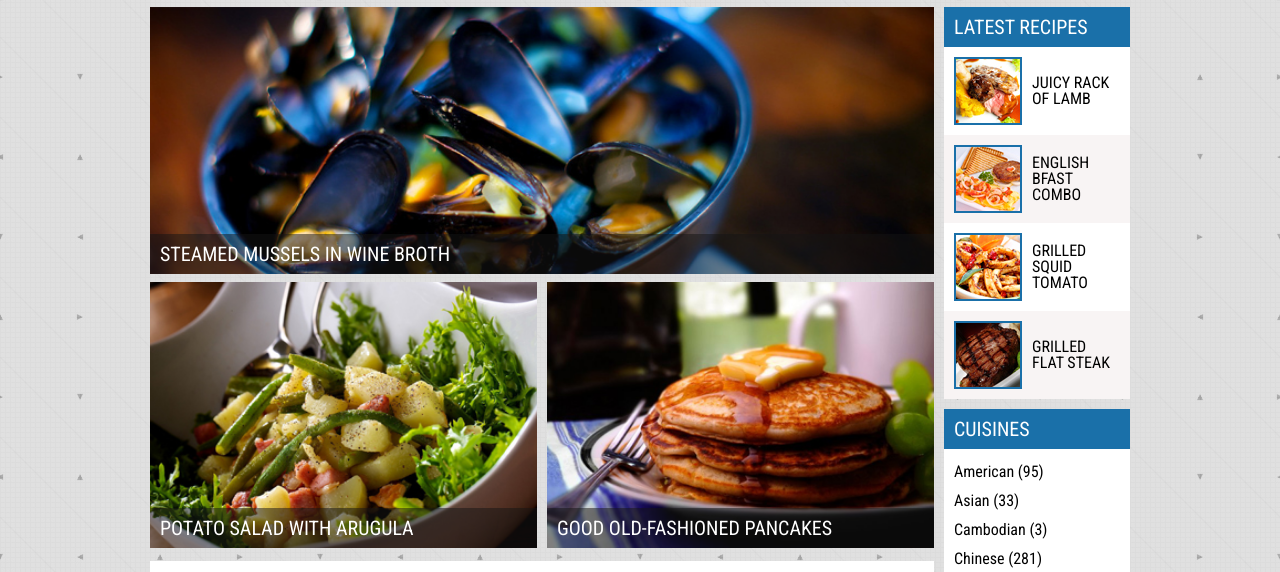
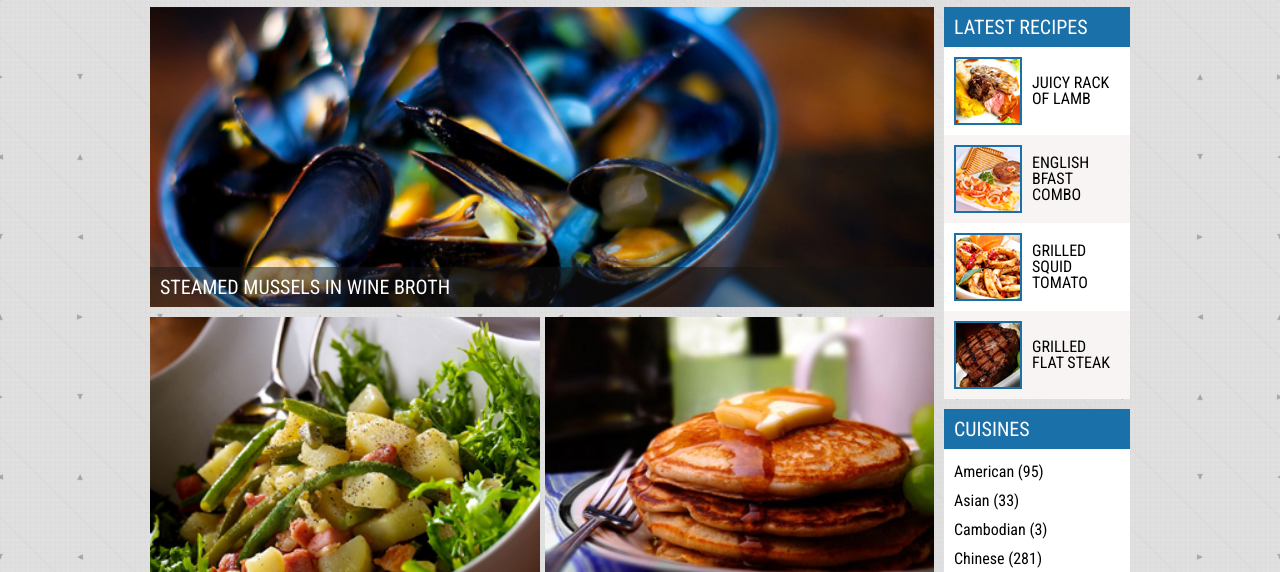
Before and after one commit to samanehesh/GulpProject, a website: page dev/index.html in a window 1280 px wide. Shown: the part 118-690 px from the top of the page. Drawn offline with nearby package versions, Linux system fonts and the light colour scheme; files that its build step writes are made by us from their sources.

Commit message:
img size fixed

```diff
--- a/dev/scss/_header.scss
+++ b/dev/scss/_header.scss
@@ -26,7 +26,7 @@ header {
     grid-template-columns: 1;
     background-color: white;
     min-width: 320px;
-    max-width: 1000px;
+    max-width: 980px;
     width: 100%;
 
     & > div:nth-child(1) {
@@ -193,9 +193,9 @@ header {
             box-shadow: inset 0 0 5px rgba(0, 0, 0, 0.3);
             font-family: $roboto-c-font;
             font-weight: 400;
-            width: 200px;
+            width: 280px;
             padding: 10px;
-            margin-right: 10px;
+            // margin-right: 10px;
         }
         & button{
             position: absolute;
--- a/dev/scss/_main.scss
+++ b/dev/scss/_main.scss
@@ -13,18 +13,71 @@ main{
     padding:10px;
 }
 
+// #top-section{
+//     display: grid;
+//     grid-template-columns: 1;
+//     grid-template-rows: 3;
+// }
+// #top-section >div:nth-child(1){
+//     grid-row: 1;
+//     grid-column: 1;
+// }
+// #top-section >div:nth-child(2){
+//     grid-row: 2;
+//     grid-column: 1;
+
+// }
+// #top-section >div:nth-child(3){
+//     grid-row: 3;
+//     grid-column: 1;
+// }
+
+// .topimgandp {
+//     margin-top: px;
+//     position: relative;
+//     max-width: 100%; /* Ensure container doesn't exceed its parent's width */
+//     margin-bottom: 5px;
+
+//     & img{
+//         max-width: 100%; /* Ensure image doesn't exceed container width */
+//         height: auto; /* Maintain image aspect ratio */
+//         width: 100%;
+//     }
+//     & p {
+//         position: absolute;
+//         bottom: 0;
+//         left: 0;
+//         background-color: rgba(21, 20, 20, 0.5); /* Add a semi-transparent black background for better readability */
+//         padding-left: 10px;
+//         margin-left: 0;
+//         width: 100%; /* Make text width 100% of the container */
+//         height: 40px;
+//         color: white;
+//         align-self: center;
+//         display: flex;
+//         align-items: center;
+//         font-family: $roboto-c-font;
+//         font-weight: 400;
+//         font-size: 20px;
+//         margin-bottom: 3px;
+//     }
+// }
+
 .topimgandp {
-    margin-top: px;
     position: relative;
-    max-width: 100%; /* Ensure container doesn't exceed its parent's width */
+    width: 100%; /* Adjust the width as needed */
+    height: 300px; /* Adjust the height as needed */
+    background-size: cover;
+    background-position: center;
+    background-repeat: no-repeat;
     margin-bottom: 5px;
+  }
 
-    & img{
-        max-width: 100%; /* Ensure image doesn't exceed container width */
-        height: auto; /* Maintain image aspect ratio */
-        width: 100%;
-    }
-    & p {
+  .topimgandp img, .topimgandp picture {
+    display: none; /* Hide the img and picture elements if not needed */
+  }
+
+  .topimgandp p {
         position: absolute;
         bottom: 0;
         left: 0;
@@ -40,10 +93,25 @@ main{
         font-family: $roboto-c-font;
         font-weight: 400;
         font-size: 20px;
-        margin-bottom: 3px;
-    }
+        // margin-bottom: 3px;
+  }
+
+  /* Apply background images for each container */
+  .topimgandp:nth-child(1) {
+    background-image: url('../images/mussel.jpg');
+  }
+
+  .topimgandp:nth-child(2) {
+    background-image: url('../images/salad.jpg');
+  }
+
+  .topimgandp:nth-child(3) {
+    background-image: url('../images/pancake.jpg');
+  }
+// side bar***************************************************
+#sidebar{
+    margin-bottom: 10px;
 }
-// side bar***************************************************
 // recipe start
 #latest-recipes > p {
     background-color: $brand-color;
@@ -111,7 +179,7 @@ main{
 .main-course{
     background-color: white;
     padding: 10px;
-    margin-top: 5px;
+    margin-bottom: 10px;
     position: relative;
     & img{
         margin-top: 40px;
@@ -161,6 +229,11 @@ main{
     #cusines>div:last-child{
         grid-template-columns: repeat(3,120px)
     }
+    // .topimgandp img{
+    //         max-width: 100%; /* Ensure image doesn't exceed container width */
+    //         height: 200px; /* Maintain image aspect ratio */
+
+    //     }
 
 }
 
@@ -170,6 +243,7 @@ main{
         display: grid;
         grid-template-columns: 1;
         grid-template-rows: 2;
+        gap:5px;
     }
     #top-section >div:nth-child(1){
         grid-row: 1;
@@ -188,8 +262,11 @@ main{
     }
 
     #top-section >div:nth-child(3){
-        margin-left: 10px;
+        // margin-left: 10px;
     }
+    .topimgandp {
+        margin-bottom: none;
+      }
 }
 
 
@@ -216,6 +293,7 @@ main{
     }
     #middle-section{
         grid-row: 2;
+        margin-top: 5px;
     }
 }
 
```
